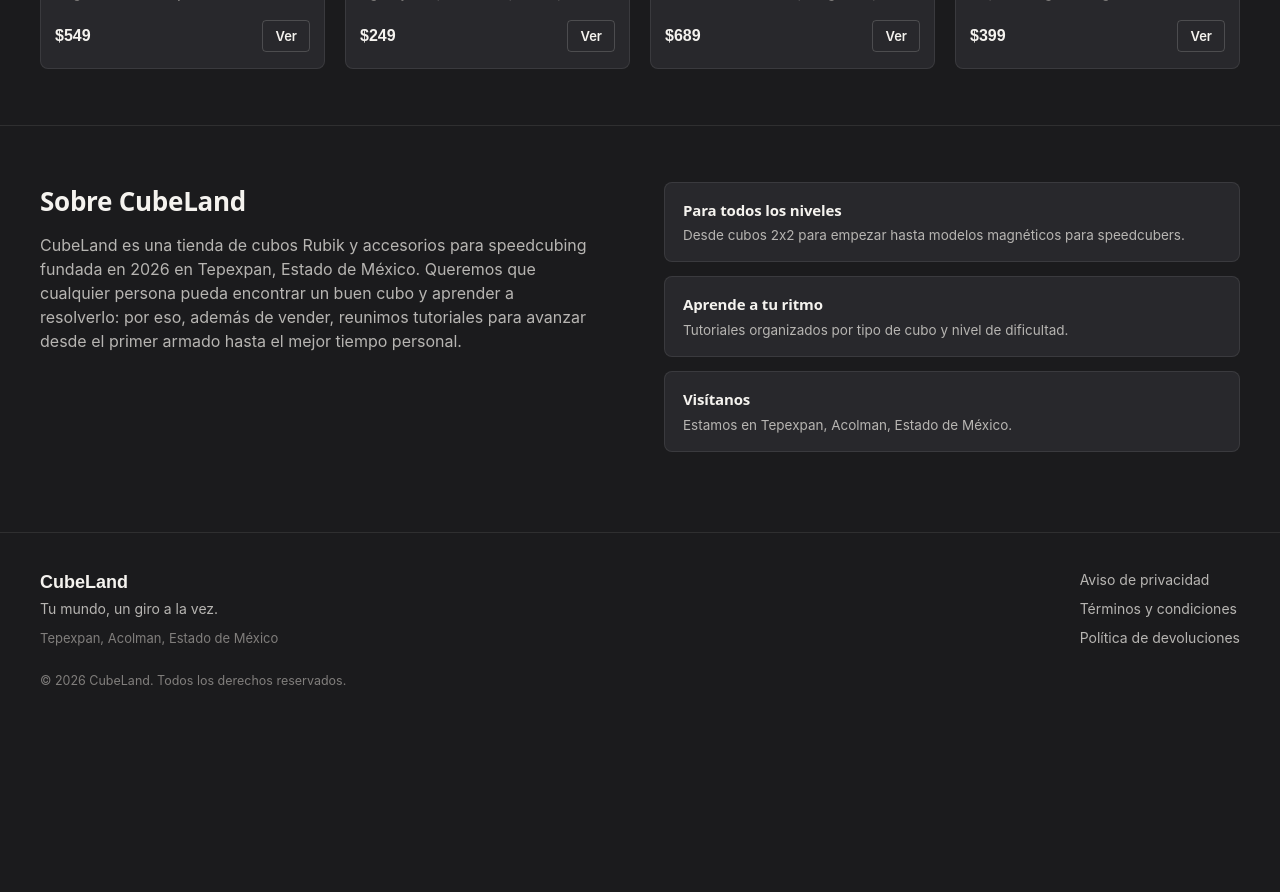
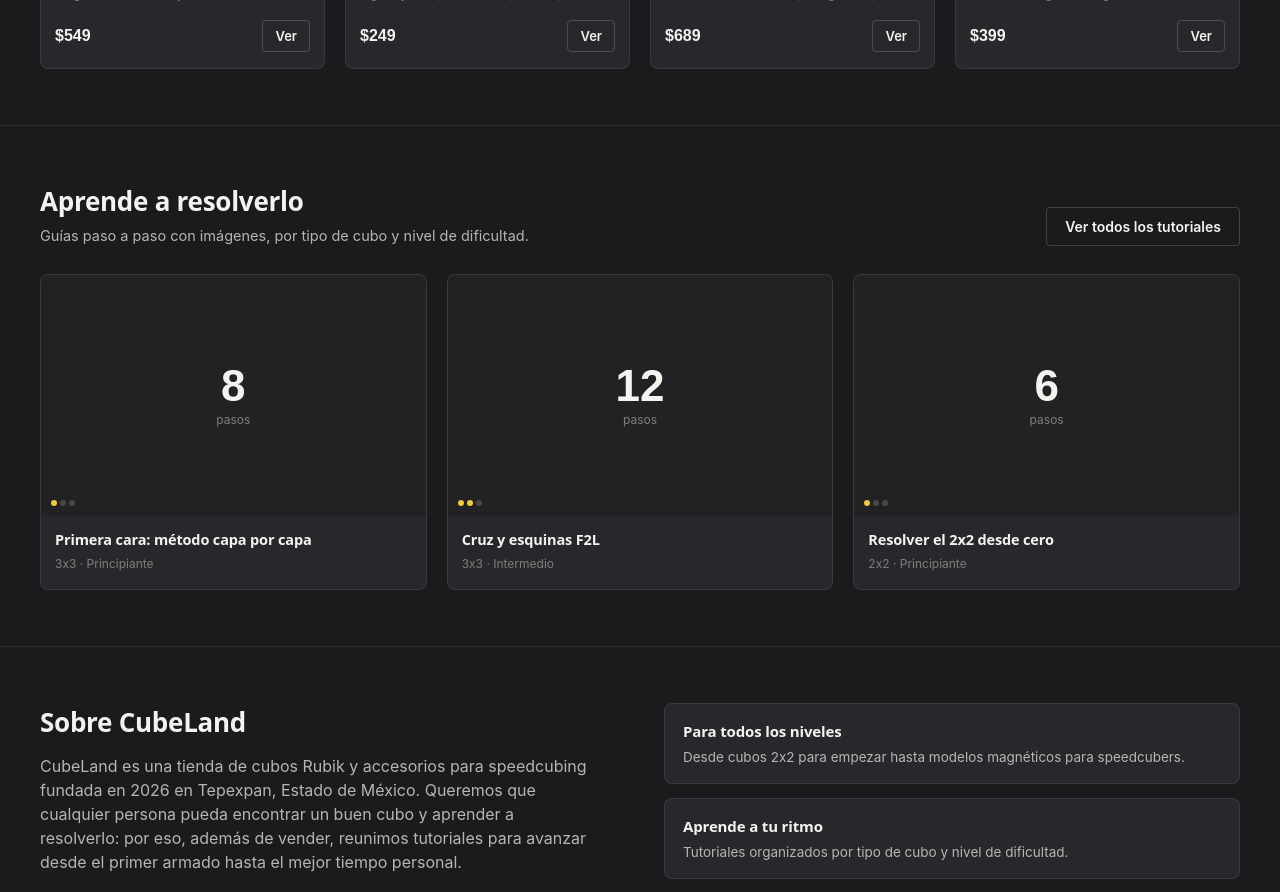
Before and after one commit to Atlazzz/cubeland-web, a React (Vite) app in the folder client/: page / in a window 1280 px wide. Shown: the part 1040-1932 px from the top of the page. Before the commit the page ends 1755 px from the top, so only its background shows below. Built offline with nearby package versions, Linux system fonts and the light colour scheme.

Commit message:
feat: cambia los tutoriales a pasos con imágenes

```diff
--- a/client/src/App.jsx
+++ b/client/src/App.jsx
@@ -1,6 +1,7 @@
 import Header from './components/Header';
 import Hero from './components/Hero';
 import FeaturedProducts from './components/FeaturedProducts';
+import Tutorials from './components/Tutorials';
 import About from './components/About';
 import Footer from './components/Footer';
 
@@ -10,6 +11,7 @@ function App() {
       <Header />
       <Hero />
       <FeaturedProducts />
+      <Tutorials />
       <About />
       <Footer />
     </>
--- /dev/null
+++ b/client/src/components/Tutorials.jsx
@@ -0,0 +1,53 @@
+import './tutorials.css';
+
+const TUTORIALES = [
+  { id: 1, titulo: 'Primera cara: método capa por capa', tipo: '3x3', nivel: 'Principiante', dificultad: 1, pasos: 8 },
+  { id: 2, titulo: 'Cruz y esquinas F2L', tipo: '3x3', nivel: 'Intermedio', dificultad: 2, pasos: 12 },
+  { id: 3, titulo: 'Resolver el 2x2 desde cero', tipo: '2x2', nivel: 'Principiante', dificultad: 1, pasos: 6 },
+];
+
+function Dificultad({ nivel }) {
+  return (
+    <div className="tut__dots" aria-label={`Dificultad ${nivel} de 3`}>
+      {[1, 2, 3].map((n) => (
+        <span key={n} className={n <= nivel ? 'on' : ''}></span>
+      ))}
+    </div>
+  );
+}
+
+function Tutorials() {
+  return (
+    <section className="tut" id="tutoriales">
+      <div className="tut__inner">
+        <div className="tut__head">
+          <div>
+            <h2 className="tut__title">Aprende a resolverlo</h2>
+            <p className="tut__sub">Guías paso a paso con imágenes, por tipo de cubo y nivel de dificultad.</p>
+          </div>
+          <button className="btn btn--ghost">Ver todos los tutoriales</button>
+        </div>
+
+        <div className="tut__grid">
+          {TUTORIALES.map((t) => (
+            <article className="tut__card" key={t.id}>
+              <div className="tut__thumb">
+                <div className="tut__steps">
+                  <span className="tut__steps-num">{t.pasos}</span>
+                  <span className="tut__steps-label">pasos</span>
+                </div>
+                <Dificultad nivel={t.dificultad} />
+              </div>
+              <div className="tut__body">
+                <h3 className="tut__card-title">{t.titulo}</h3>
+                <p className="tut__meta">{t.tipo} · {t.nivel}</p>
+              </div>
+            </article>
+          ))}
+        </div>
+      </div>
+    </section>
+  );
+}
+
+export default Tutorials;
--- /dev/null
+++ b/client/src/components/tutorials.css
@@ -0,0 +1,73 @@
+.tut { padding: 56px 0; border-top: 1px solid var(--line); }
+.tut__inner { padding: 0 40px; }
+
+.tut__head {
+  display: flex;
+  justify-content: space-between;
+  align-items: flex-end;
+  gap: 16px;
+  flex-wrap: wrap;
+  margin-bottom: 28px;
+}
+
+.tut__title { font-size: 26px; }
+.tut__sub { color: var(--ink-dim); font-size: 14.5px; margin-top: 4px; }
+
+.tut__grid {
+  display: grid;
+  grid-template-columns: repeat(3, 1fr);
+  gap: 20px;
+}
+
+.tut__card {
+  background: var(--surface);
+  border: 1px solid var(--line);
+  border-radius: var(--radius-m);
+  overflow: hidden;
+}
+
+.tut__thumb {
+  position: relative;
+  aspect-ratio: 16 / 10;
+  background: var(--bg-2);
+  display: flex;
+  align-items: center;
+  justify-content: center;
+}
+
+.tut__steps {
+  display: flex;
+  flex-direction: column;
+  align-items: center;
+  line-height: 1;
+}
+
+.tut__steps-num {
+  font-family: 'Space Grotesk', sans-serif;
+  font-size: 44px;
+  font-weight: 700;
+  color: var(--ink);
+}
+
+.tut__steps-label {
+  margin-top: 6px;
+  font-size: 12px;
+  color: var(--ink-faint);
+}
+
+.tut__dots { position: absolute; bottom: 10px; left: 10px; display: flex; gap: 3px; }
+.tut__dots span { width: 6px; height: 6px; border-radius: 50%; background: var(--line-strong); }
+.tut__dots span.on { background: var(--yellow); }
+
+.tut__body { padding: 13px 14px 16px; }
+.tut__card-title { font-size: 14.5px; }
+.tut__meta { font-size: 12px; color: var(--ink-faint); margin-top: 5px; }
+
+@media (max-width: 900px) {
+  .tut__inner { padding: 0 18px; }
+  .tut__grid { grid-template-columns: repeat(2, 1fr); }
+}
+
+@media (max-width: 560px) {
+  .tut__grid { grid-template-columns: 1fr; }
+}
```
